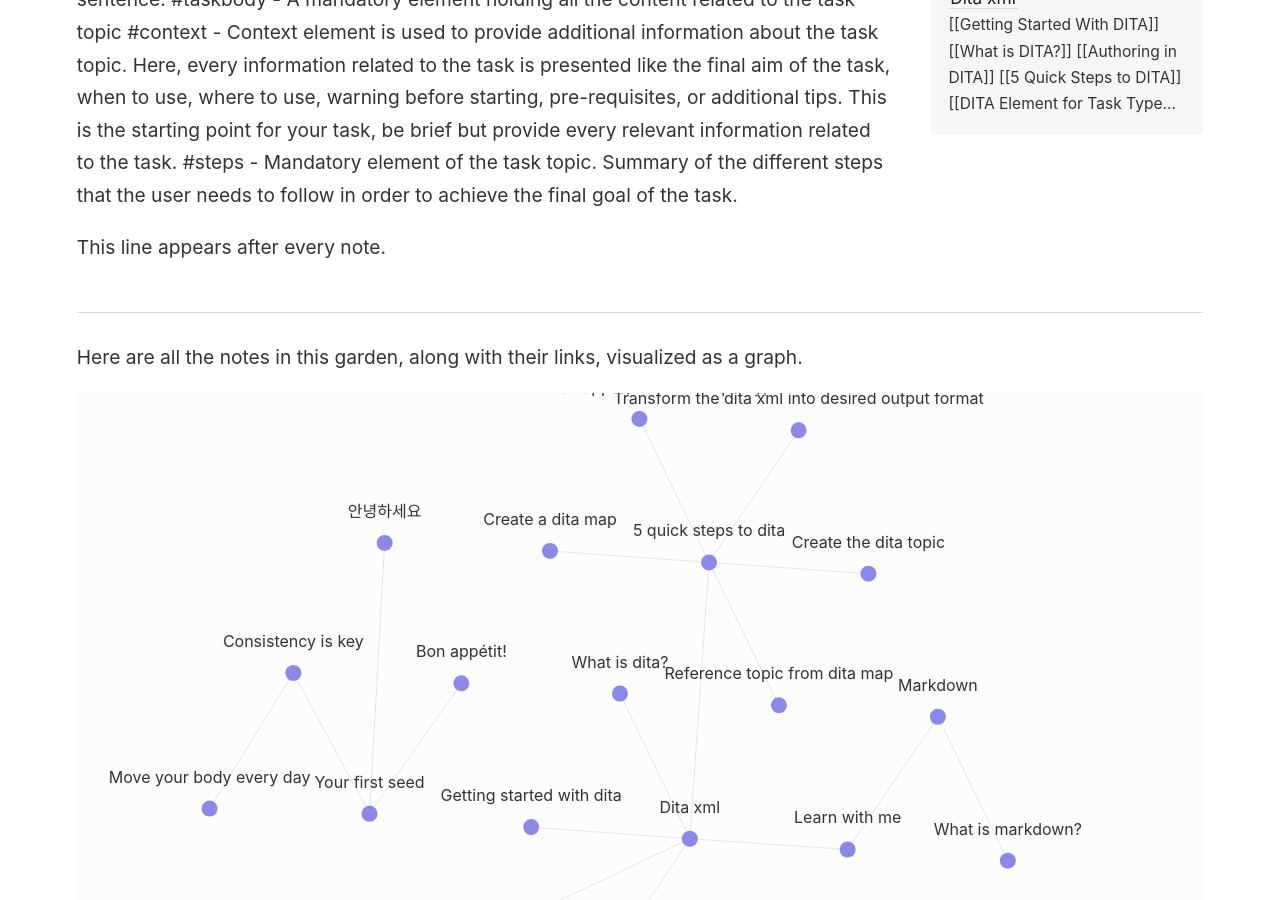
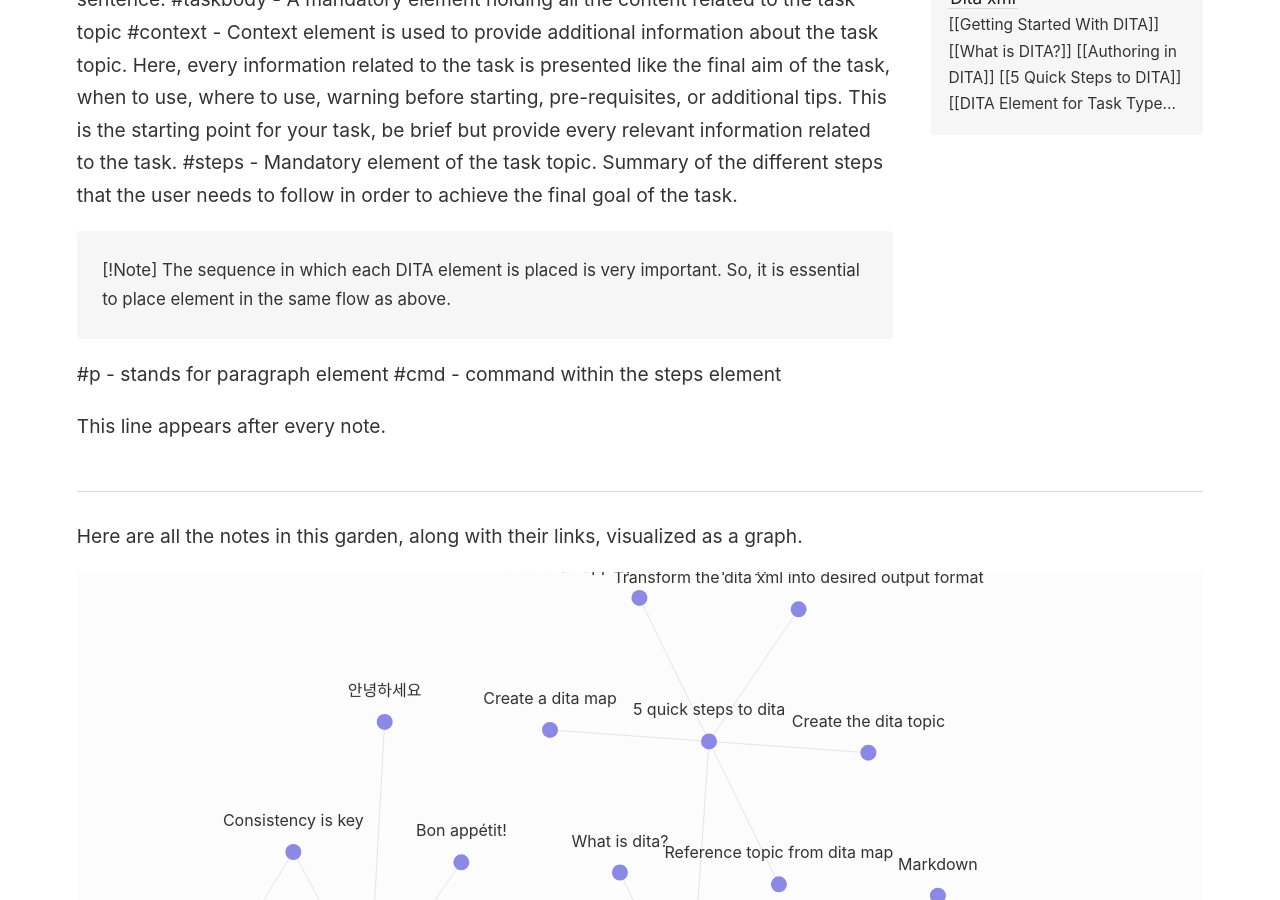
Before and after one commit to Vaishnavi2903/ObsidianNotes, a Jekyll site: the page built from _notes/Learn With Me/DITA XML/DITA Element for Task Type Topic.md, in a window 1280 px wide and 900 px high, scrolled down 358 px. Built offline with Jekyll 4.4.1, drawn with Linux system fonts in a browser that asks for light colours.

Commit message:
Update DITA Element topic type

```diff
--- a/_notes/Learn With Me/DITA XML/DITA Element for Task Type Topic.md
+++ b/_notes/Learn With Me/DITA XML/DITA Element for Task Type Topic.md
@@ -3,3 +3,8 @@
 #taskbody - A mandatory element holding all the content related to the task topic
 #context - Context element is used to provide additional information about the task topic. Here, every information related to the task is presented like the final aim of the task, when to use, where to use, warning before starting, pre-requisites, or additional tips. This is the starting point for your task, be brief but provide every relevant information related to the task.
 #steps - Mandatory element of the task topic. Summary of the different steps that the user needs to follow in order to achieve the final goal of the task.
+
+> [!Note] The sequence in which each DITA element is placed is very important. So, it is essential to place element in the same flow as above.
+
+#p - stands for paragraph element
+#cmd - command within the steps element
```
